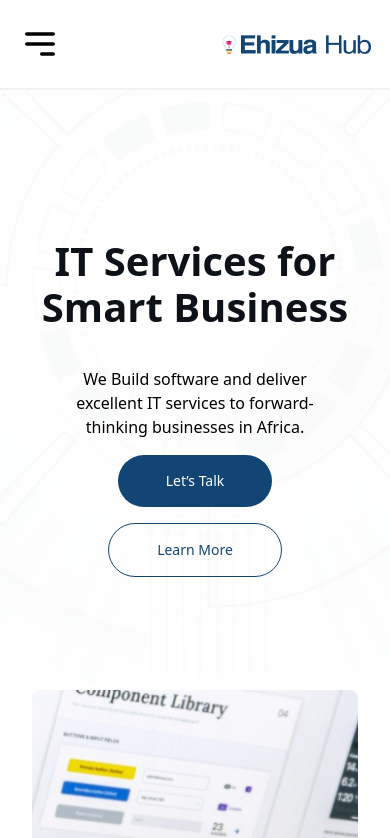
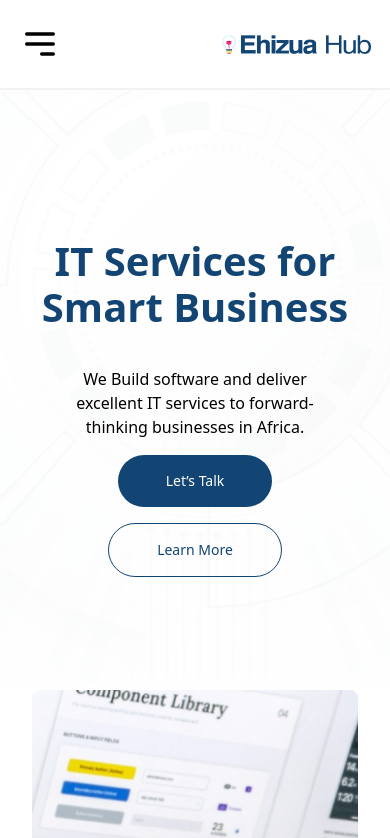
Before and after one commit to onigbajumo/oaa-travels-bookings, a Next.js app: page /home in a window 390 px wide. Shown: the top 838 px of the page. Built offline with nearby package versions, Linux system fonts and the light colour scheme.

Commit message:
footer responsiveness

```diff
--- a/app/(client)/page.js
+++ b/app/(client)/page.js
@@ -25,7 +25,7 @@ export default function Home() {
                     and your connection to the world. At Ehizua Hub, we go beyond
                     aesthetics. We help you craft a powerful brand narrative that
                     resonates, inspires, and drives results.</p>
-                    <button className="bg-[#134574] py-4 text-2xl items-center px-8 text-white rounded-full flex gap-6 px-4"> <Image src="/arrowbtn.svg" width={70} height={20} /> Learn More</button>
+                    <button className="bg-[#134574] py-4 md:text-2xl items-center px-8 text-white rounded-full flex gap-6 px-4"> <Image src="/arrowbtn.svg" width={70} height={20} /> Learn More</button>
                 </div>
                 <div>
                   <Image src={"/serviceicon4.svg"} width={400} height={400} />
--- a/components/footer/Footer.js
+++ b/components/footer/Footer.js
@@ -68,7 +68,7 @@ const Footer = () => {
 
 
 
-            <div className=' flex lg:justify-between justify-center  md:px-28 px-12 flex-col lg:flex-row gap-12'>
+            <div className=' flex lg:justify-between justify-center  md:px-28 pl-12 pr-6 flex-col lg:flex-row gap-12'>
                 <div className="flex flex-col lg:w-1/3 ">
 
                     <div className='space-y-4 text-white lg:pr-12'>
@@ -78,7 +78,7 @@ const Footer = () => {
                     <div>
                     </div>
 
-                    <div className="w-[60%]">
+                    <div className="xl:w-[60%] md:w-[60%] lg:w-[100%]">
                          <Link href='/' className='text-[#134574] rounded-full px-4 py-2 bg-white flex justify-between'>
 
                             <h2>Let{`’`}s Talk </h2>
@@ -117,9 +117,9 @@ const Footer = () => {
                     <h2 className="text-[#828282] mb-8">Contact Us</h2>
                     <div className="space-y-4">
 
-                    <div className="text-white flex gap-4"><Image src="/phoneE.svg" width={10} height={10} />Phone: +234 803 731 2788</div>
-                    <div className="text-white flex gap-4"><Image src="/mailE.svg" width={10} height={10} />Email: info@ehizuahub.com</div>
-                    <div className="text-white flex gap-4"><Image src="/locationE.svg" width={10} height={10} />6, Hon Fatai Eletu Street, Container Bus Stop, Awoyaya, Lekki</div>
+                    <div className="text-white flex gap-4"><Image src="/phoneE.svg" width={20} height={20} />Phone: +234 803 731 2788</div>
+                    <div className="text-white flex gap-4"><Image src="/mailE.svg" width={20} height={20} />Email: info@ehizuahub.com</div>
+                    <div className="text-white flex gap-4"><Image src="/locationE.svg" width={30} height={30} />6, Hon Fatai Eletu Street, Container Bus Stop, Awoyaya, Lekki</div>
                     </div>
                 </div>
             </div>
--- a/components/hero/Hero.js
+++ b/components/hero/Hero.js
@@ -23,7 +23,7 @@ const HeroSection = () => {
 
               }}>
                  <div className='text-center lg:px-[12em] md:px-16 px-4 space-y-4 pt-12'>
-                 <h1 className= "csecondary font-extrabold  md:text-[4.5em] lg:text-[4.5em] xl:text-[6.5em] 2xl:text-[7em] sm:text-[3.5em]  text-[2.5em] lg:leading-[6rem] md:leading-[2rem] leading-[0.5em] text-[#0D1118]">
+                 <h1 className= "csecondary font-extrabold  md:text-[4.5em] lg:text-[4.5em] xl:text-[6.5em] 2xl:text-[7em] sm:text-[3.5em]  text-[2.5em] lg:leading-[6rem] md:leading-[2rem] leading-[0.5em] text-[#134574]">
                   IT Services for</h1>
 
                   <Slider />
--- a/components/hero/Slider.js
+++ b/components/hero/Slider.js
@@ -32,7 +32,7 @@ const Slider = () => {
       {items.map((item, index) => (
         <div
           key={index}
-          className={`csecondary font-extrabold md:text-[4.5em] lg:text-[4.5em] xl:text-[6em]  2xl:text-[7em] text-[2.5em]  sm:text-[3.5em] lg:leading-[4rem] md:leading-[5rem]  leading-[1em] text-[#0D1118] relative ${styles.sliderItem} ${currentIndex === index ? styles.active : ''}`}
+          className={`csecondary font-extrabold md:text-[4.5em] lg:text-[4.5em] xl:text-[6em]  2xl:text-[7em] text-[2.5em]  sm:text-[3.5em] lg:leading-[4rem] md:leading-[5rem]  leading-[1em] text-[#134574] relative ${styles.sliderItem} ${currentIndex === index ? styles.active : ''}`}
         >
           {item.text}
           {/* {currentIndex === index && item.backgroundContent && (
```
